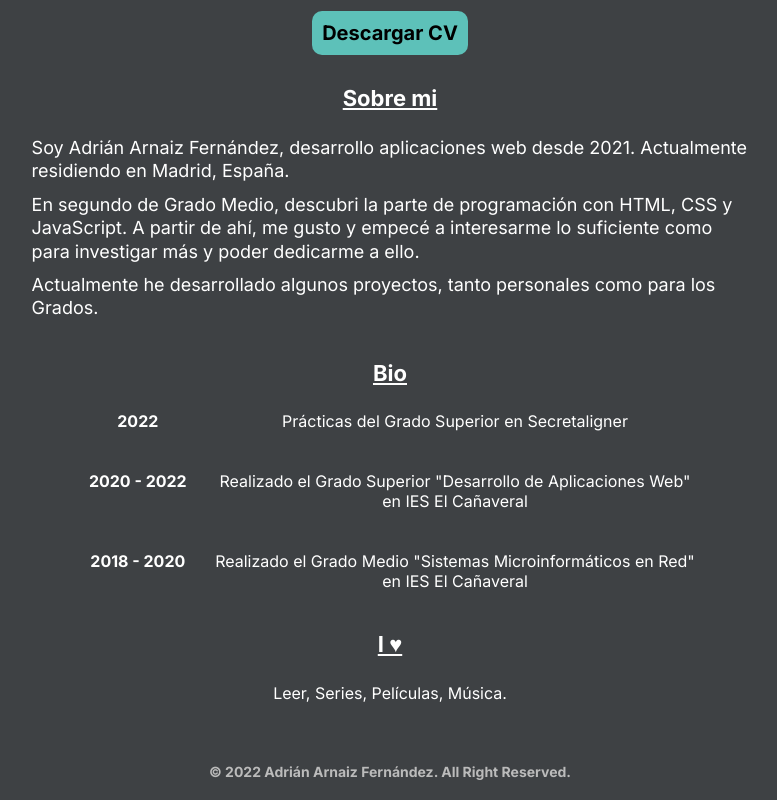
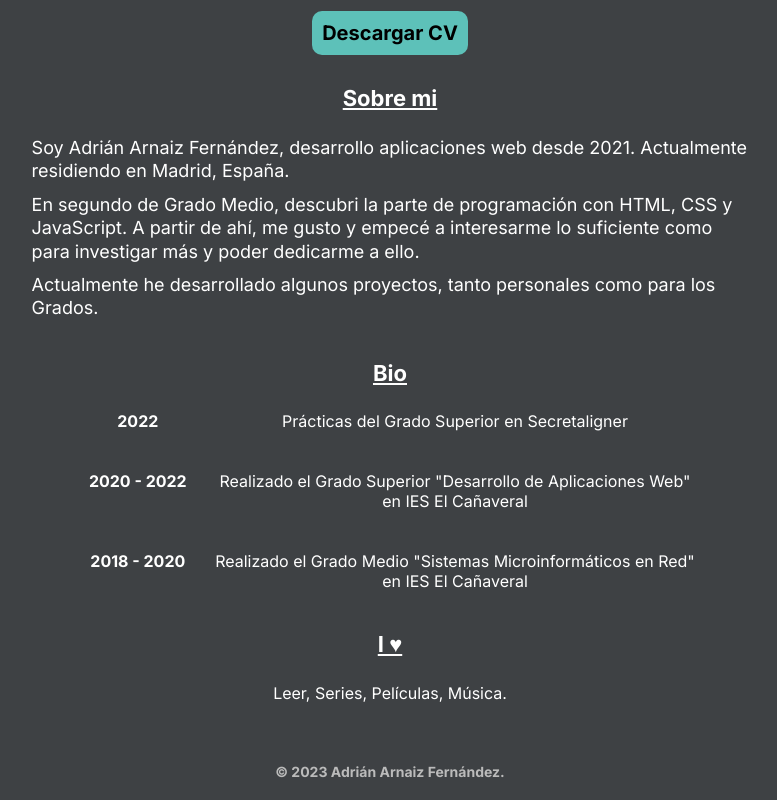
Before and after one commit to Arnaiz23/arnaizdev, a Next.js app: page /about in a window 1280 px wide. Shown: the part 359-1159 px from the top of the page, without its empty margins (250-1027 px from the left). Built offline with nearby package versions, Linux system fonts and the light colour scheme; no server answers.

Commit message:
fix: 💥 Delete the text "All rights reserved" and change the year

```diff
--- a/components/Footer.js
+++ b/components/Footer.js
@@ -3,7 +3,7 @@ import React from "react"
 export default function Footer() {
   return (
     <footer>
-      <h3>&copy; 2022 Adrián Arnaiz Fernández. All Right Reserved.</h3>
+      <h3>&copy; 2023 Adrián Arnaiz Fernández.</h3>
       <style jsx>{`
         h3 {
           color: #bbb;
```
